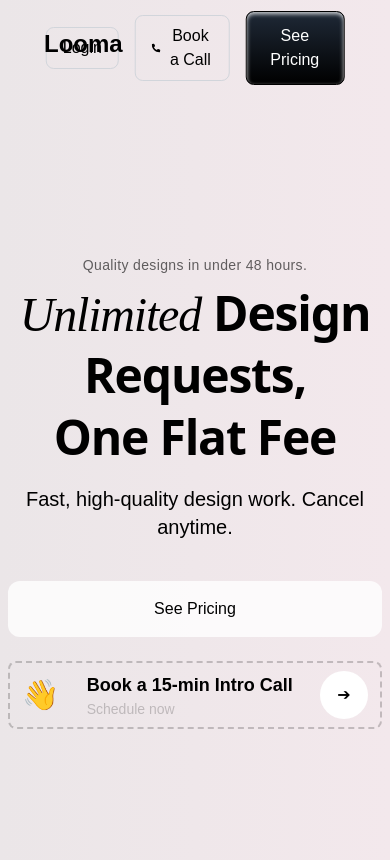
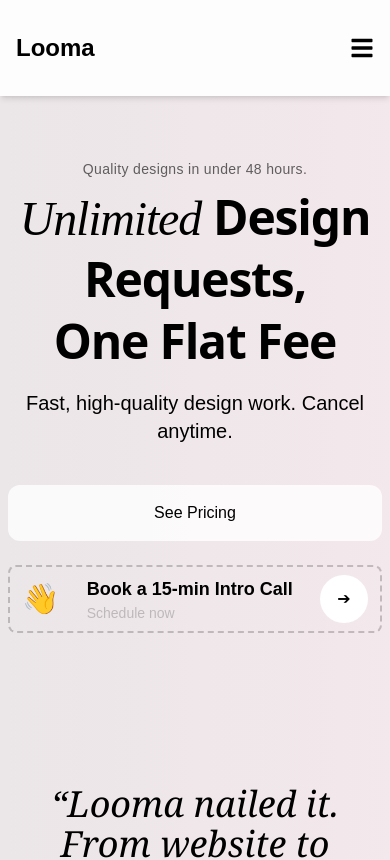
Before and after one commit to Marco1993-M/Looma, a Next.js app: page / in a window 390 px wide. Shown: the top 860 px of the page. Built offline with nearby package versions, Linux system fonts and the light colour scheme.

Commit message:
Update Navbar.tsx

```diff
--- a/src/components/Navbar.tsx
+++ b/src/components/Navbar.tsx
@@ -1,14 +1,17 @@
 "use client";
 
+import { useState } from "react";
 import Link from "next/link";
-import { FaPhoneAlt } from "react-icons/fa";
+import { FaPhoneAlt, FaBars, FaTimes } from "react-icons/fa";
 
 export default function Navbar() {
+  const [menuOpen, setMenuOpen] = useState(false);
+
   function scrollToPlans(duration: number = 800) {
     const plansSection = document.getElementById("plans");
     if (!plansSection) return;
 
-    const navbarHeight = 64; // adjust to your navbar height
+    const navbarHeight = 64;
     const targetPosition = plansSection.offsetTop - navbarHeight;
     const startPosition = window.scrollY;
     const distance = targetPosition - startPosition;
@@ -22,12 +25,7 @@
       if (timeElapsed < duration) requestAnimationFrame(animation);
     }
 
-    function easeInOutQuad(
-      t: number,
-      b: number,
-      c: number,
-      d: number
-    ): number {
+    function easeInOutQuad(t: number, b: number, c: number, d: number): number {
       t /= d / 2;
       if (t < 1) return (c / 2) * t * t + b;
       t--;
@@ -38,38 +36,60 @@
   }
 
   return (
-    <nav className="top-0 left-0 w-full z-50 bg-transparent px-8 py-4">
-      <div className="relative h-16 flex items-center">
-        {/* Logo positioned 12px from left and top */}
-        <Link
-          href="/"
-          className="absolute top-3 left-3 text-2xl font-bold text-black z-10"
-        >
+    <nav className="fixed top-0 left-0 w-full z-50 bg-white/90 backdrop-blur-md px-4 sm:px-8 py-4 shadow-md">
+      <div className="flex items-center justify-between h-16">
+        {/* Logo */}
+        <Link href="/" className="text-2xl font-bold text-black">
           Looma
         </Link>
 
-        {/* Buttons centered */}
-        <div className="absolute left-1/2 top-1/2 transform -translate-x-1/2 -translate-y-1/2 flex items-center gap-4">
-          {/* Login Button */}
+        {/* Desktop Buttons */}
+        <div className="hidden md:flex items-center gap-4">
           <button className="border border-gray-300 text-black px-4 py-2 rounded-lg hover:bg-white hover:text-black transition">
             Login
           </button>
-
-          {/* Book a Call */}
           <button className="border border-gray-300 text-black px-4 py-2 rounded-lg flex items-center gap-2 hover:bg-white hover:text-black transition">
             <FaPhoneAlt />
             Book a Call
           </button>
-
-          {/* See Pricing */}
           <button
-            onClick={() => scrollToPlans(1000)} // duration in ms
+            onClick={() => scrollToPlans(1000)}
             className="bg-gradient-to-t from-black to-gray-800 text-white px-6 py-3 rounded-lg border border-black shadow-inner shadow-white/80 hover:shadow-[inset_0_0_10px_rgba(255,255,255,0.35),0_4px_12px_rgba(0,0,0,0.5)] transition-all duration-300"
           >
             See Pricing
           </button>
         </div>
+
+        {/* Mobile Menu Button */}
+        <button
+          className="md:hidden text-2xl text-black"
+          onClick={() => setMenuOpen(!menuOpen)}
+        >
+          {menuOpen ? <FaTimes /> : <FaBars />}
+        </button>
       </div>
+
+      {/* Mobile Menu */}
+      {menuOpen && (
+        <div className="md:hidden mt-2 flex flex-col items-center gap-4">
+          <button className="border border-gray-300 text-black px-4 py-2 rounded-lg w-full text-center hover:bg-white hover:text-black transition">
+            Login
+          </button>
+          <button className="border border-gray-300 text-black px-4 py-2 rounded-lg flex items-center justify-center gap-2 w-full hover:bg-white hover:text-black transition">
+            <FaPhoneAlt />
+            Book a Call
+          </button>
+          <button
+            onClick={() => {
+              scrollToPlans(1000);
+              setMenuOpen(false);
+            }}
+            className="bg-gradient-to-t from-black to-gray-800 text-white px-6 py-3 rounded-lg border border-black shadow-inner shadow-white/80 hover:shadow-[inset_0_0_10px_rgba(255,255,255,0.35),0_4px_12px_rgba(0,0,0,0.5)] transition-all duration-300 w-full text-center"
+          >
+            See Pricing
+          </button>
+        </div>
+      )}
     </nav>
   );
 }
```
